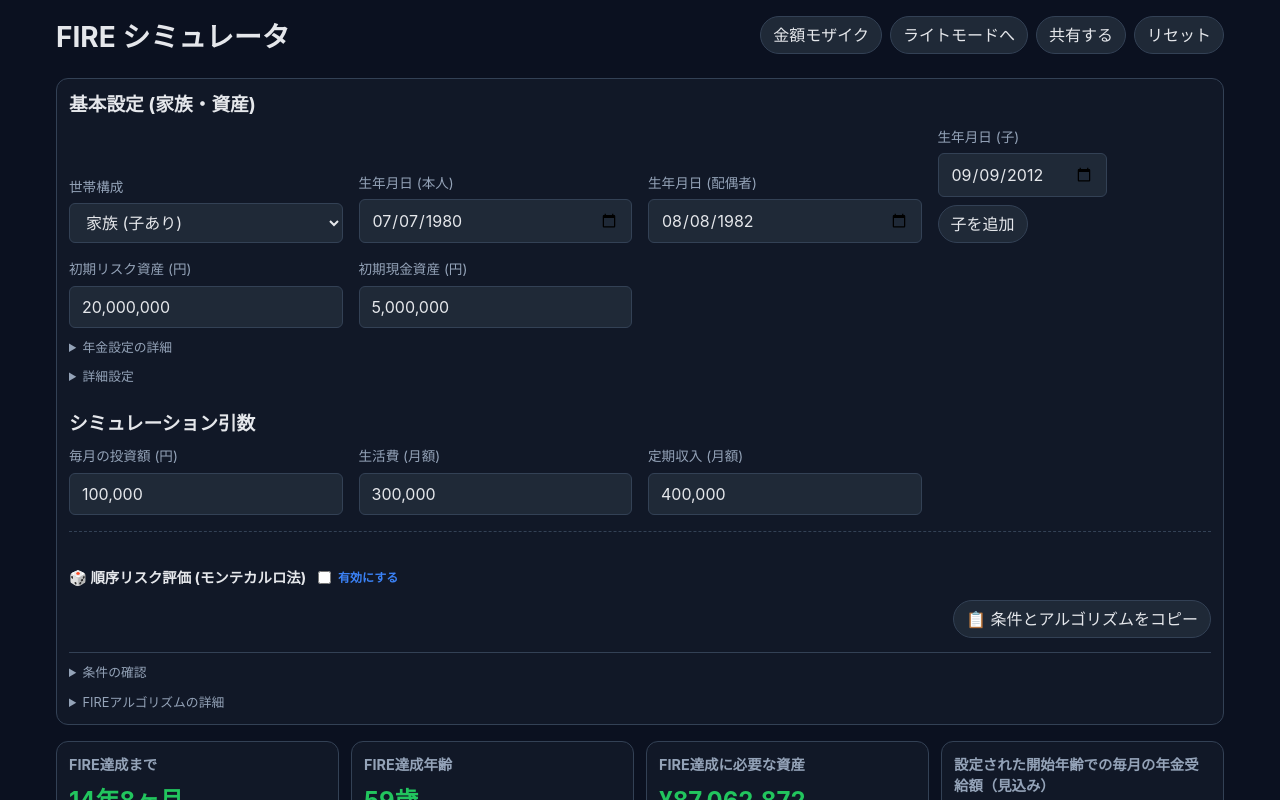
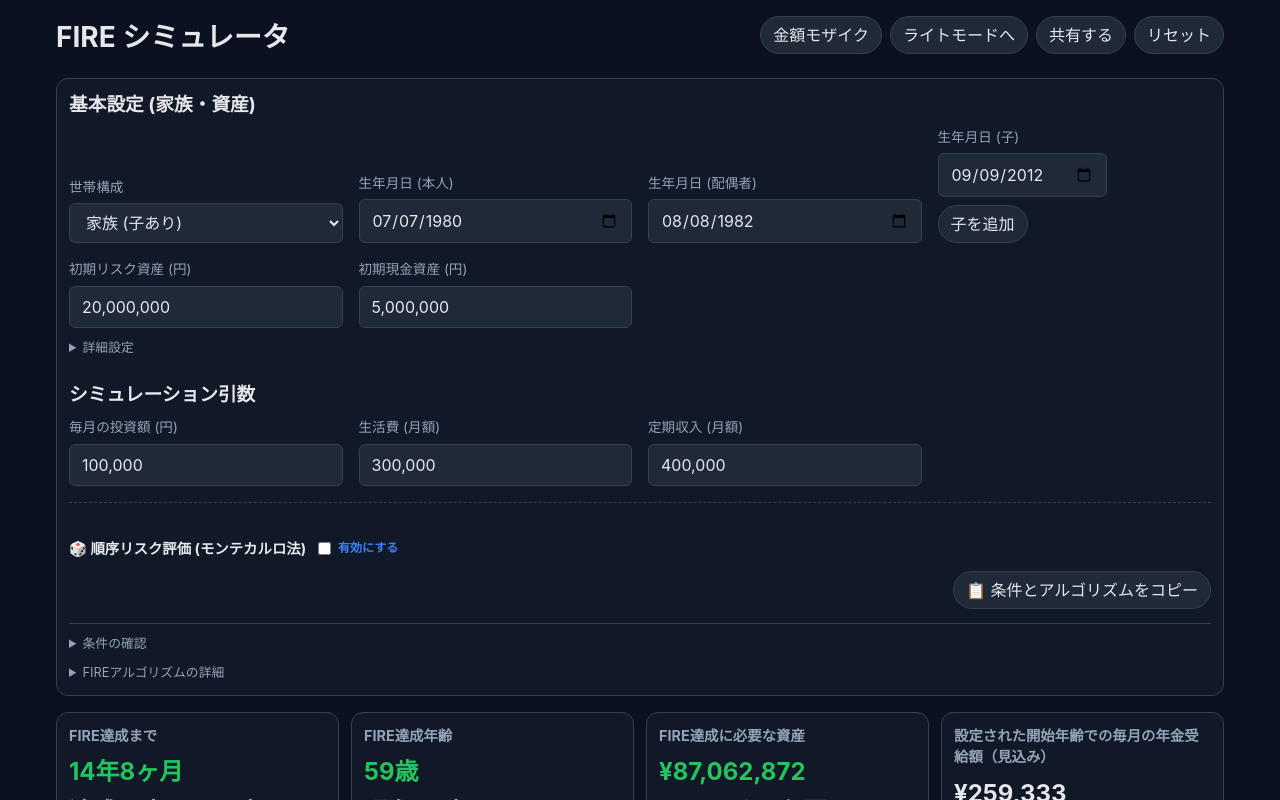
Before and after one commit to freddiefujiwara/fire, a Vue app: page /fire/1 in a window 1280 px wide. Shown: the top 800 px of the page. Built offline with nearby package versions, Linux system fonts and the light colour scheme.

Commit message:
詳細設定に年金項目を統合

```diff
--- a/src/views/FireSimulator.vue
+++ b/src/views/FireSimulator.vue
@@ -159,7 +159,7 @@ const commitBasicReduction = () => {
       </div>
 
       <details style="margin-top: 10px;">
-        <summary style="font-size: 0.8rem; cursor: pointer; color: var(--muted);">年金設定の詳細</summary>
+        <summary style="font-size: 0.8rem; cursor: pointer; color: var(--muted);">詳細設定</summary>
         <div class="fire-form-grid" style="margin-top: 10px;">
           <div class="filter-item">
             <label>年金開始年齢 (本人)</label>
@@ -200,12 +200,6 @@ const commitBasicReduction = () => {
              <input type="checkbox" v-model="pensionConfig.includeSpouse" id="includeSpouse" />
              <label for="includeSpouse" style="margin: 0;">配偶者の基礎年金を合算</label>
           </div>
-        </div>
-      </details>
-
-      <details style="margin-top: 10px;">
-        <summary style="font-size: 0.8rem; cursor: pointer; color: var(--muted);">詳細設定</summary>
-        <div class="fire-form-grid" style="margin-top: 10px;">
           <div class="filter-item" v-if="householdType === 'family'">
             <label>子の独立年齢</label>
             <input v-model.lazy.number="independenceAge" type="number" />
```
